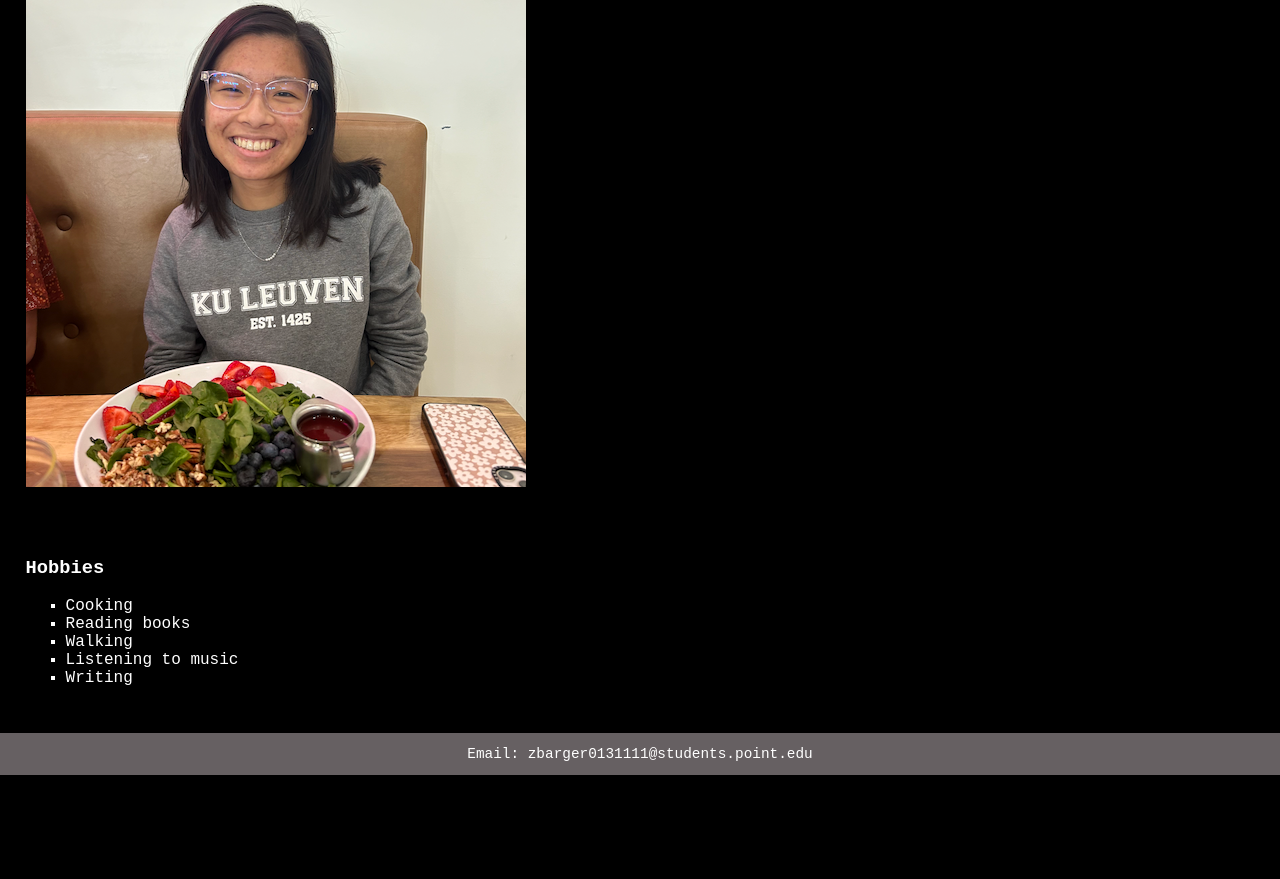
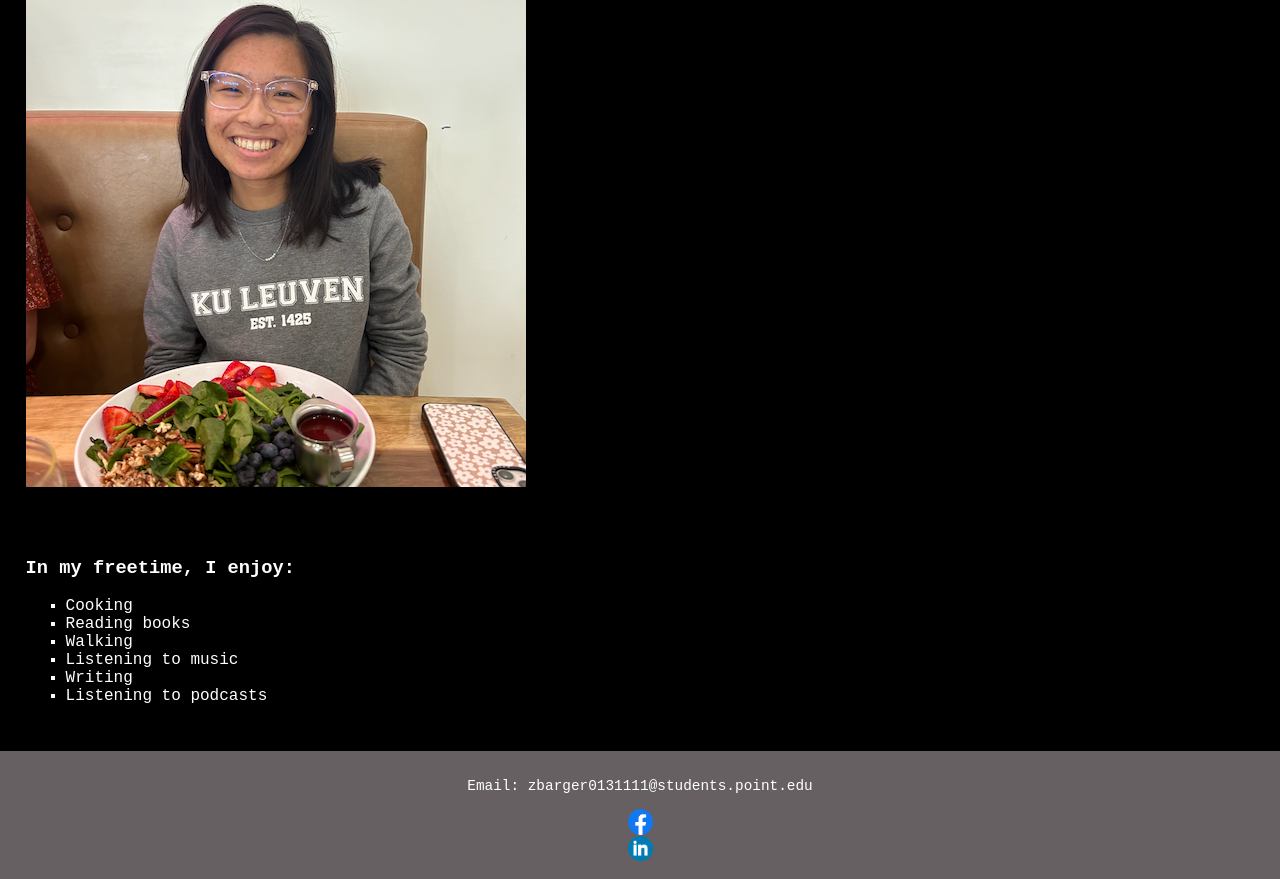
Before and after one commit to zbarger0131111/CISM330, a plain HTML site: page portfolio/about.html in a window 1280 px wide. Shown: the part 232-1111 px from the top of the page. Before the commit the page ends 1007 px from the top, so only its background shows below. Drawn offline with Linux system fonts and the light colour scheme.

Commit message:
Add files via upload

```diff
--- a/portfolio/about.html
+++ b/portfolio/about.html
@@ -10,6 +10,8 @@ Date: 02/08/2025 -->
     <title>About</title>
     <meta charset="utf-8">
     <link rel="stylesheet" href="css/styles.css">
+    <meta name="description" content="about Zoe Barger webpage">
+
 </head>
 <body>
     <nav>
@@ -27,19 +29,24 @@ Date: 02/08/2025 -->
     <!-- Use the main area to add the main content to the webpage -->
     <main>
         <article id="hobbies">
-            <h3>Hobbies</h2>
+            <h3>In my freetime, I enjoy:</h2>
             <ul>
                 <li>Cooking</li>
                 <li>Reading books</li>
                 <li>Walking</li>
                 <li>Listening to music</li>
                 <li>Writing</li>
+                <li>Listening to podcasts</li>
             </ul>
         </article>
         <p></p>
     </main>
     <footer>
-        Email: <a href="mailto:zbarger0131111@students.point.edu">zbarger0131111@students.point.edu</a>
+        <p>Email: <a href="mailto:zbarger0131111@students.point.edu">zbarger0131111@students.point.edu</a></p>
+        <div class="icons">
+        <a href="https://www.facebook.com" target="_blank"><img src="images/facebook.png" alt="facebook logo"></a>
+        <a href="https://www.linkedin.com/in/zoe-barger-457449258" target="_blank"><img src="images/linkedin.webp" alt="linkedin logo"></a>
+        </div>
     </footer>
 </body>
 </html>
--- a/portfolio/css/styles.css
+++ b/portfolio/css/styles.css
@@ -248,4 +248,8 @@ File name: styles.css
       width: 50%;
       margin: 0 auto;
   }
-  }
+}
+.icons {
+  display: inline-block;
+  width: 2%;
+}
```
Also changed, not shown: portfolio/contact.html (+8 -2 lines), portfolio/index.html (+7 -1 lines), portfolio/ministry.html (+7 -1 lines), portfolio/projects.html (+7 -1 lines), portfolio/research.html (+7 -1 lines), portfolio/template.html (+6 -1 lines), portfolio/images/facebook.png (added), portfolio/images/linkedin.webp (added).
